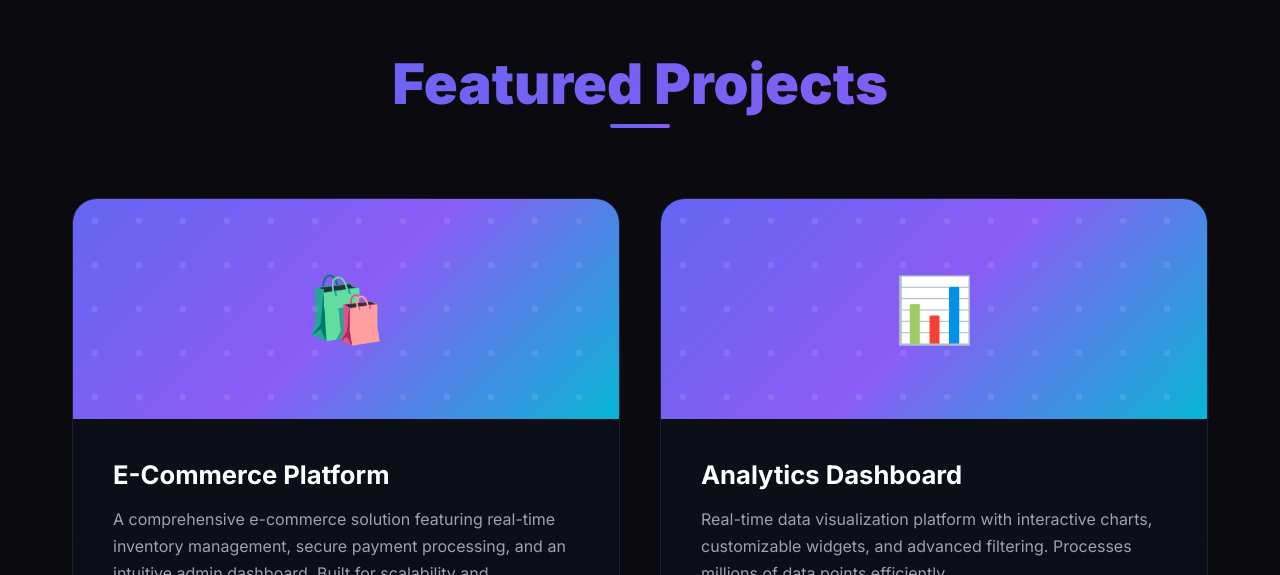
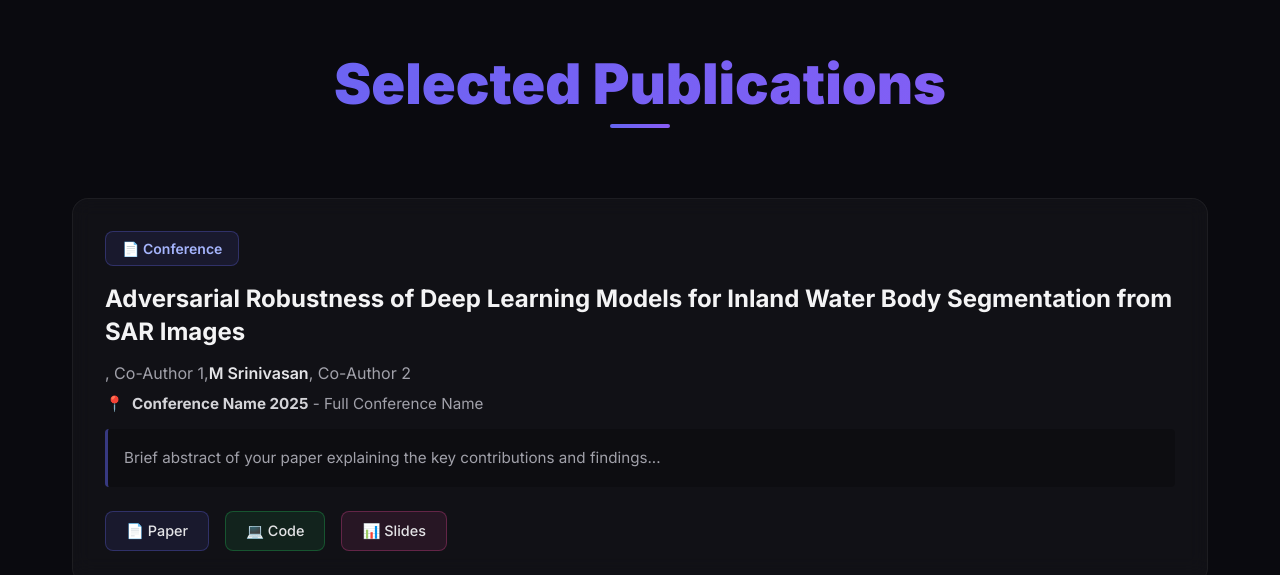
Before and after one commit to Srini2404/Srini2404.github.io, a plain HTML site: page index.html in a window 1280 px wide. Shown: the part 2225-2800 px from the top of the page. Drawn offline with Linux system fonts and the light colour scheme; no server answers.

Commit message:
Added publications

```diff
--- a/index.html
+++ b/index.html
@@ -27,8 +27,10 @@
             <ul class="nav-links">
                 <li><a href="#home">Home</a></li>
                 <li><a href="#about">About</a></li>
+                <li><a href="#publications">Publications</a></li>
                 <li><a href="#projects">Projects</a></li>
                 <li><a href="#contact">Contact</a></li>
+
             </ul>
         </nav>
     </header>
@@ -75,9 +77,9 @@
 
             <!-- Textual Content -->
             <div class="about-text">
-                <p>I'm <strong>M Srinivasan</strong>, currently a Visitor Research Intern at the <strong>TrustWare Research Group</strong> under <a href="https://www.linkedin.com/in/ezekiel/" target="_blank">Prof. Ezekiel</a> and <a href="https://www.linkedin.com/in/sarang-nambiar/" target="_blank">Sarang Nambiar</a>. My research focuses on <strong>LLM security, safety, and robustness</strong>, particularly exploring vulnerabilities such as backdoor attacks and building resilient AI systems.</p>
+                <p>I'm <strong>M Srinivasan</strong>, currently a Visitor Research Intern at the <strong>TrustWare Research Group</strong> in SUTD Singapore under <a href="https://ezekiel-soremekun.github.io/" target="_blank">Prof. Dr Ezekiel</a> and <a href="https://www.linkedin.com/in/sarangnambiar/?originalSubdomain=sg" target="_blank">Sarang Nambiar</a>. My research focuses on <strong>LLM security, safety, and robustness</strong>, particularly exploring vulnerabilities such as backdoor attacks and building resilient AI systems.</p>
 
-                <p>Prior to this, I worked at <strong>IBM Research Labs India</strong> with the <strong>AI for Quantum Data Engineering Team</strong>. There, I collaborated with leading researchers such as <a href="https://www.linkedin.com/in/mentor1/" target="_blank">[Mentor 1]</a> and <a href="https://www.linkedin.com/in/mentor2/" target="_blank">[Mentor 2]</a>, where I helped design and implement <strong>GraphRAG systems for intelligent data catalogs</strong>, enabling data engineering teams to efficiently query and explore metadata.</p>
+                <p>Prior to this, I worked at <strong>IBM Research Labs India</strong> with the <strong>AI for Quantum Data Engineering Team</strong>. There, I collaborated with leading research engineers  such as <a href="https://www.linkedin.com/in/nigelljones/?originalSubdomain=uk" target="_blank">Nigel Jones</a>, <a href="https://www.linkedin.com/in/karla-spuldaro-28000b14/?originalSubdomain=ca" target="_blank">Karla Spuldaro</a>, <a href="https://www.linkedin.com/in/baumgartel/">Darin Baumgartel</a> and <a href="https://www.linkedin.com/in/serjik-dikaleh-708515b6/?originalSubdomain=ca">Serjik Dikaleh</a>, where I helped design and implement <strong>GraphRAG systems for intelligent data catalogs</strong>, enabling data engineering teams to efficiently query and explore metadata.</p>
 
                 <p>My work bridges <strong>AI research and practical engineering</strong>, combining cutting-edge machine learning techniques with real-world applications. I am deeply interested in <strong>ML system robustness, security in large language models, and graph-based retrieval systems</strong>. Beyond research, I enjoy hiking, photography, and travelling.</p>
 
@@ -100,15 +102,49 @@
     </div>
 </section>
 
+<section class="section" id="publications">
+    <div class="container">
+        <h2 class="section-title">Selected Publications</h2>
+
+        <div class="publications-grid">
+            <!-- Publication 1 -->
+            <div class="publication-card">
+                <div class="publication-header">
+                    <span class="publication-type">📄 Conference</span>
+                </div>
+                <div class="publication-content">
+                    <h3 class="publication-title">Adversarial Robustness of Deep Learning Models for Inland Water Body Segmentation from SAR Images</h3>
+                    <p class="publication-authors">
+                        , Co-Author 1,<span class="author-highlight">M Srinivasan</span>, Co-Author 2
+                    </p>
+                    <div class="publication-venue">
+                        <span>📍</span>
+                        <span><strong>Conference Name 2025</strong> - Full Conference Name</span>
+                    </div>
+                    <p class="publication-abstract">
+                        Brief abstract of your paper explaining the key contributions and findings...
+                    </p>
+                    <div class="publication-links">
+                        <a href="#" class="pub-link">📄 Paper</a>
+                        <a href="#" class="pub-link code">💻 Code</a>
+                        <a href="#" class="pub-link slides">📊 Slides</a>
+                    </div>
+                </div>
+            </div>
+
+            <!-- Add more publication cards as needed -->
+        </div>
+    </div>
+</section>
 
     <section class="section" id="projects">
         <div class="container">
             <h2 class="section-title">Featured Projects</h2>
             <div class="projects-grid">
                 <div class="project-card">
-                    <div class="project-image">🛍️</div>
+                    <div class="project-image">🏠</div>
                     <div class="project-content">
-                        <h3>E-Commerce Platform</h3>
+                        <h3>Housing Recommendation System</h3>
                         <p>A comprehensive e-commerce solution featuring real-time inventory management, secure payment processing, and an intuitive admin dashboard. Built for scalability and performance.</p>
                         <div class="project-tags">
                             <span class="tag">React</span>
@@ -184,14 +220,14 @@
     </section>
 
     <!-- Visitor Counter Widget -->
-    <div class="visitor-counter" id="visitorCounter">
+    <!-- <div class="visitor-counter" id="visitorCounter">
         <div class="counter-label">Visitors</div>
         <div class="counter-number">
             <span class="counter-icon">👁️</span>
             <span id="visitorCount">0</span>
             <span class="live-indicator"></span>
         </div>
-    </div>
+    </div> -->
 
     <!-- Visitor Stats Widget -->
     <div class="visitor-stats" id="visitorStats">
--- a/styles.css
+++ b/styles.css
@@ -372,12 +372,12 @@
             content: '';
             position: absolute;
             inset: 0;
-            background: linear-gradient(
+            /* background: linear-gradient(
                 135deg,
                 rgba(99, 102, 241, 0.25),
                 rgba(236, 72, 153, 0.25),
                 rgba(253, 224, 71, 0.25)
-            );
+            ); */
             opacity: 0.6;
             border-radius: 50%;
             pointer-events: none;
@@ -646,7 +646,6 @@
         }
 
         /* Contact Section */
-        ./* Contact section wrapper */
         .contact {
             background:
                 radial-gradient(circle at 50% 50%, rgba(99, 102, 241, 0.1) 0%, transparent 70%),
@@ -938,3 +937,173 @@
                 justify-content: center;
             }
         }
+
+
+        /* Publications Section */
+.publications-grid {
+    display: grid;
+    gap: 2rem;
+    margin-bottom: 4rem;
+}
+
+.publication-card {
+    background: rgba(255, 255, 255, 0.03);
+    backdrop-filter: blur(10px);
+    border: 1px solid rgba(255, 255, 255, 0.05);
+    border-radius: 16px;
+    padding: 2rem;
+    transition: all 0.3s ease;
+    position: relative;
+    overflow: hidden;
+}
+
+.publication-card::before {
+    content: '';
+    position: absolute;
+    top: 0;
+    left: 0;
+    right: 0;
+    height: 3px;
+    background: linear-gradient(90deg, #6366f1, #ec4899, #fde047);
+    transform: scaleX(0);
+    transform-origin: left;
+    transition: transform 0.3s ease;
+}
+
+.publication-card:hover {
+    transform: translateY(-4px);
+    border-color: rgba(99, 102, 241, 0.3);
+    background: rgba(255, 255, 255, 0.05);
+}
+
+.publication-card:hover::before {
+    transform: scaleX(1);
+}
+
+.publication-header {
+    display: flex;
+    align-items: flex-start;
+    gap: 1rem;
+    margin-bottom: 1rem;
+}
+
+.publication-type {
+    display: inline-flex;
+    align-items: center;
+    gap: 0.5rem;
+    padding: 0.5rem 1rem;
+    background: rgba(99, 102, 241, 0.1);
+    border: 1px solid rgba(99, 102, 241, 0.3);
+    border-radius: 8px;
+    font-size: 0.875rem;
+    font-weight: 600;
+    color: #a5b4fc;
+    white-space: nowrap;
+}
+
+.publication-type.preprint {
+    background: rgba(236, 72, 153, 0.1);
+    border-color: rgba(236, 72, 153, 0.3);
+    color: #fbcfe8;
+}
+
+.publication-type.workshop {
+    background: rgba(253, 224, 71, 0.1);
+    border-color: rgba(253, 224, 71, 0.3);
+    color: #fef08a;
+}
+
+.publication-content {
+    flex: 1;
+}
+
+.publication-title {
+    font-size: 1.5rem;
+    font-weight: 700;
+    color: #f4f4f5;
+    margin-bottom: 0.75rem;
+    line-height: 1.4;
+}
+
+.publication-authors {
+    font-size: 1rem;
+    color: #a1a1aa;
+    margin-bottom: 0.5rem;
+    line-height: 1.6;
+}
+
+.author-highlight {
+    color: #e4e4e7;
+    font-weight: 600;
+}
+
+.publication-venue {
+    display: flex;
+    align-items: center;
+    gap: 0.5rem;
+    font-size: 0.95rem;
+    color: #a1a1aa;
+    margin-bottom: 1rem;
+}
+
+.publication-venue strong {
+    color: #d4d4d8;
+}
+
+.publication-abstract {
+    font-size: 0.95rem;
+    color: #a1a1aa;
+    line-height: 1.7;
+    margin-bottom: 1.5rem;
+    padding: 1rem;
+    background: rgba(0, 0, 0, 0.2);
+    border-left: 3px solid rgba(99, 102, 241, 0.5);
+    border-radius: 4px;
+}
+
+.publication-links {
+    display: flex;
+    flex-wrap: wrap;
+    gap: 1rem;
+}
+
+.pub-link {
+    display: inline-flex;
+    align-items: center;
+    gap: 0.5rem;
+    padding: 0.625rem 1.25rem;
+    background: rgba(99, 102, 241, 0.1);
+    border: 1px solid rgba(99, 102, 241, 0.3);
+    border-radius: 8px;
+    color: #e4e4e7;
+    text-decoration: none;
+    font-size: 0.9rem;
+    font-weight: 500;
+    transition: all 0.2s ease;
+}
+
+.pub-link:hover {
+    background: rgba(99, 102, 241, 0.2);
+    border-color: rgba(99, 102, 241, 0.5);
+    transform: translateY(-2px);
+}
+
+.pub-link.code {
+    background: rgba(34, 197, 94, 0.1);
+    border-color: rgba(34, 197, 94, 0.3);
+}
+
+.pub-link.code:hover {
+    background: rgba(34, 197, 94, 0.2);
+    border-color: rgba(34, 197, 94, 0.5);
+}
+
+.pub-link.slides {
+    background: rgba(236, 72, 153, 0.1);
+    border-color: rgba(236, 72, 153, 0.3);
+}
+
+.pub-link.slides:hover {
+    background: rgba(236, 72, 153, 0.2);
+    border-color: rgba(236, 72, 153, 0.5);
+}
```
Lines whose indentation alone changed are shown as unchanged.
